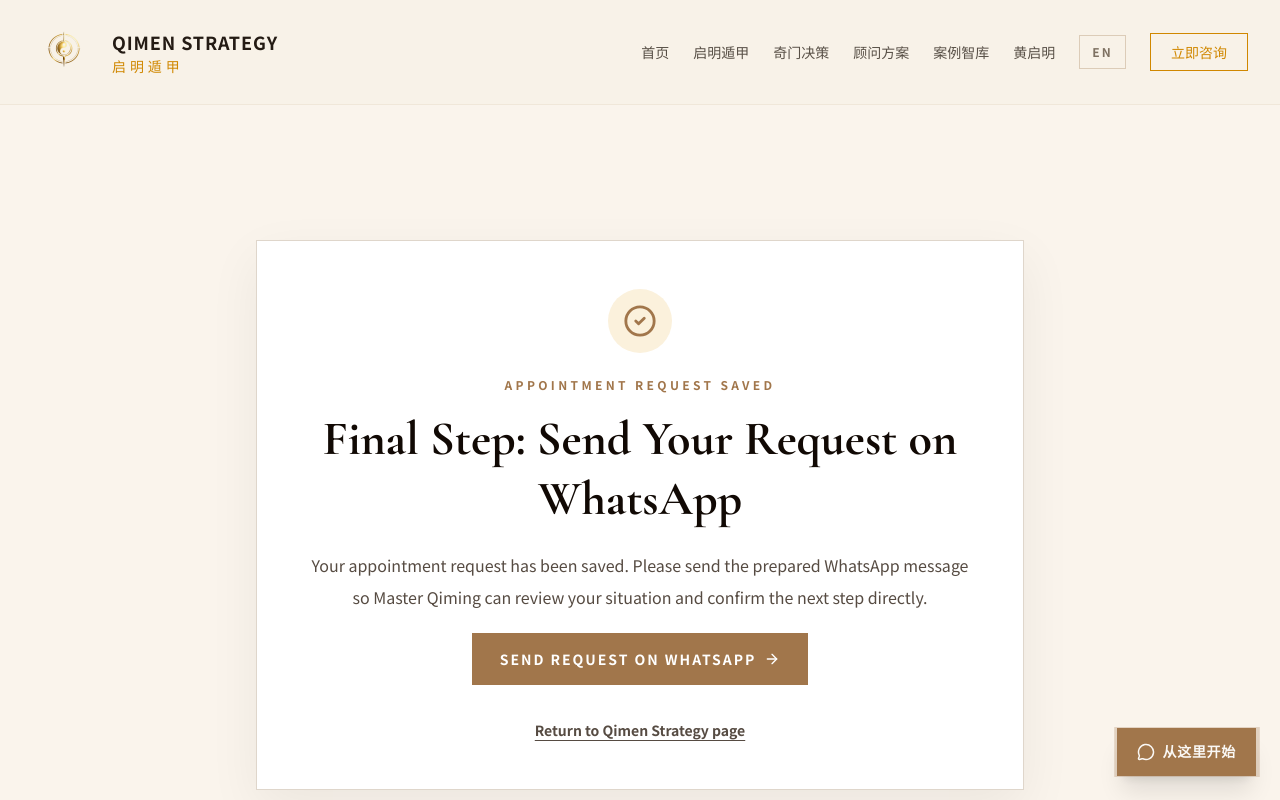
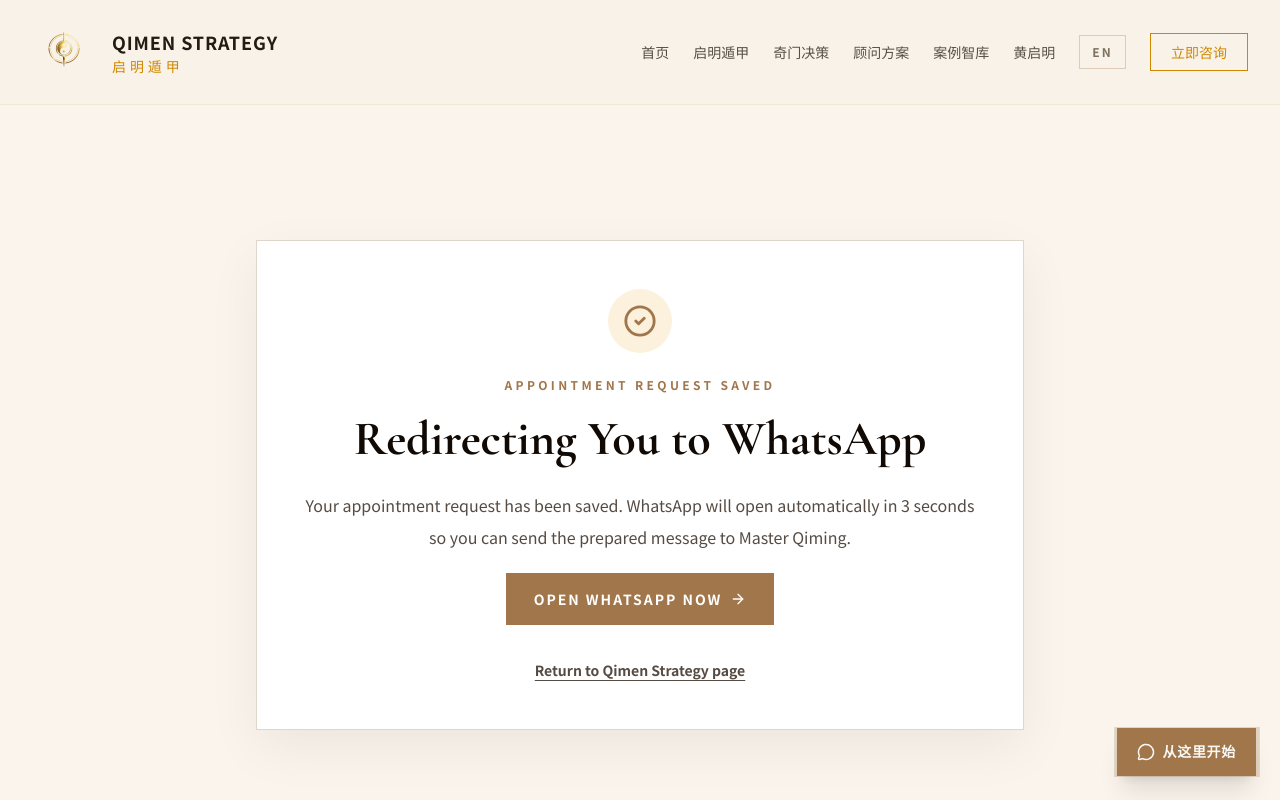
Before and after one commit to BODHIWONG/qmfeng-website, a Next.js app: page /appointment/thank-you in a window 1280 px wide. Shown: the top 800 px of the page. Built offline with nearby package versions, Linux system fonts and the light colour scheme.

Commit message:
Auto-redirect saved appointment requests to WhatsApp

```diff
--- a/app/appointment/thank-you/page.tsx
+++ b/app/appointment/thank-you/page.tsx
@@ -12,6 +12,7 @@ function AppointmentThankYouContent() {
   const [whatsAppUrl, setWhatsAppUrl] = useState("https://wa.me/6589418791");
   const [message, setMessage] = useState("");
   const [leadId, setLeadId] = useState("");
+  const [redirectSeconds, setRedirectSeconds] = useState(3);
 
   useEffect(() => {
     const storedLeadId = window.sessionStorage.getItem("qimenAppointmentLeadId");
@@ -19,8 +20,24 @@ function AppointmentThankYouContent() {
     const storedMessage = window.sessionStorage.getItem("qimenAppointmentMessage");
 
     if (storedLeadId) setLeadId(storedLeadId);
-    if (storedUrl) setWhatsAppUrl(storedUrl);
     if (storedMessage) setMessage(storedMessage);
+
+    if (storedUrl) {
+      setWhatsAppUrl(storedUrl);
+
+      const countdown = window.setInterval(() => {
+        setRedirectSeconds((current) => Math.max(current - 1, 0));
+      }, 1000);
+
+      const redirect = window.setTimeout(() => {
+        window.location.href = storedUrl;
+      }, 3000);
+
+      return () => {
+        window.clearInterval(countdown);
+        window.clearTimeout(redirect);
+      };
+    }
   }, []);
 
   const copyButtonLabel = useMemo(() => {
@@ -47,10 +64,10 @@ function AppointmentThankYouContent() {
                 Appointment Request Saved
               </p>
               <h1 className="mb-5 text-4xl font-bold leading-tight text-[oklch(0.15_0.02_60)] md:text-5xl" style={{ fontFamily: "var(--font-cormorant), var(--font-noto-serif), serif" }}>
-                Final Step: Send Your Request on WhatsApp
+                Redirecting You to WhatsApp
               </h1>
               <p className="mx-auto mb-5 max-w-2xl text-base leading-8 text-[oklch(0.42_0.02_60)]">
-                Your appointment request has been saved. Please send the prepared WhatsApp message so Master Qiming can review your situation and confirm the next step directly.
+                Your appointment request has been saved. WhatsApp will open automatically in {redirectSeconds} seconds so you can send the prepared message to Master Qiming.
               </p>
 
               {leadId && (
@@ -62,11 +79,9 @@ function AppointmentThankYouContent() {
               <div className="flex flex-col items-center justify-center gap-3 sm:flex-row">
                 <a
                   href={whatsAppUrl}
-                  target="_blank"
-                  rel="noopener noreferrer"
                   className="inline-flex items-center justify-center gap-2 bg-[oklch(0.60_0.08_65)] px-7 py-4 text-sm font-bold uppercase tracking-[0.14em] text-white transition hover:opacity-90"
                 >
-                  Send Request On WhatsApp
+                  Open WhatsApp Now
                   <ArrowRight size={16} />
                 </a>
                 {message && (
@@ -81,14 +96,14 @@ function AppointmentThankYouContent() {
               </div>
 
               {message && (
-                <div className="mt-8 text-left">
-                  <p className="mb-2 text-xs font-bold uppercase tracking-[0.14em] text-[oklch(0.35_0.02_60)]">
-                    Prepared WhatsApp Message
-                  </p>
-                  <pre className="max-h-72 overflow-auto whitespace-pre-wrap border border-[oklch(0.88_0.018_70)] bg-[oklch(0.98_0.006_75)] p-4 text-xs leading-6 text-[oklch(0.32_0.02_60)]">
+                <details className="mt-8 text-left">
+                  <summary className="cursor-pointer text-xs font-bold uppercase tracking-[0.14em] text-[oklch(0.35_0.02_60)]">
+                    View Prepared WhatsApp Message
+                  </summary>
+                  <pre className="mt-3 max-h-72 overflow-auto whitespace-pre-wrap border border-[oklch(0.88_0.018_70)] bg-[oklch(0.98_0.006_75)] p-4 text-xs leading-6 text-[oklch(0.32_0.02_60)]">
                     {message}
                   </pre>
-                </div>
+                </details>
               )}
 
               <div className="mt-8">
```
